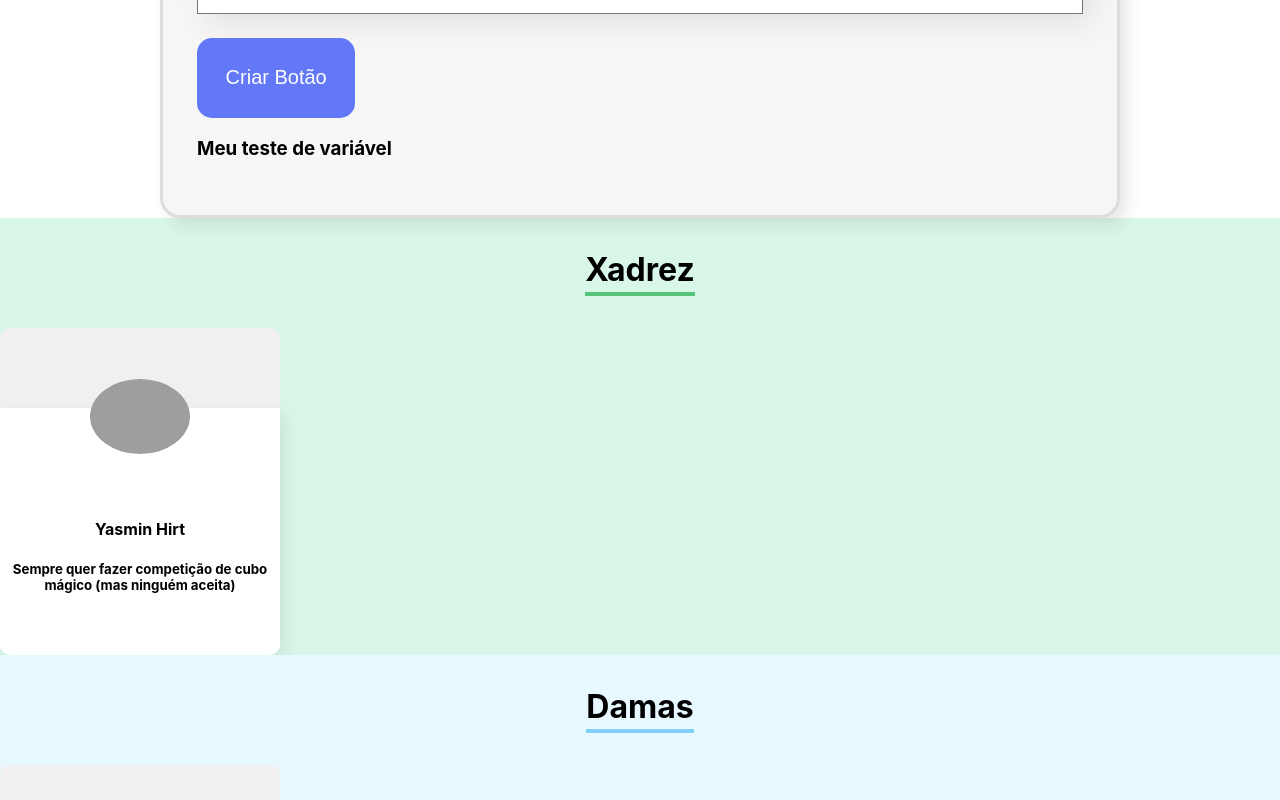
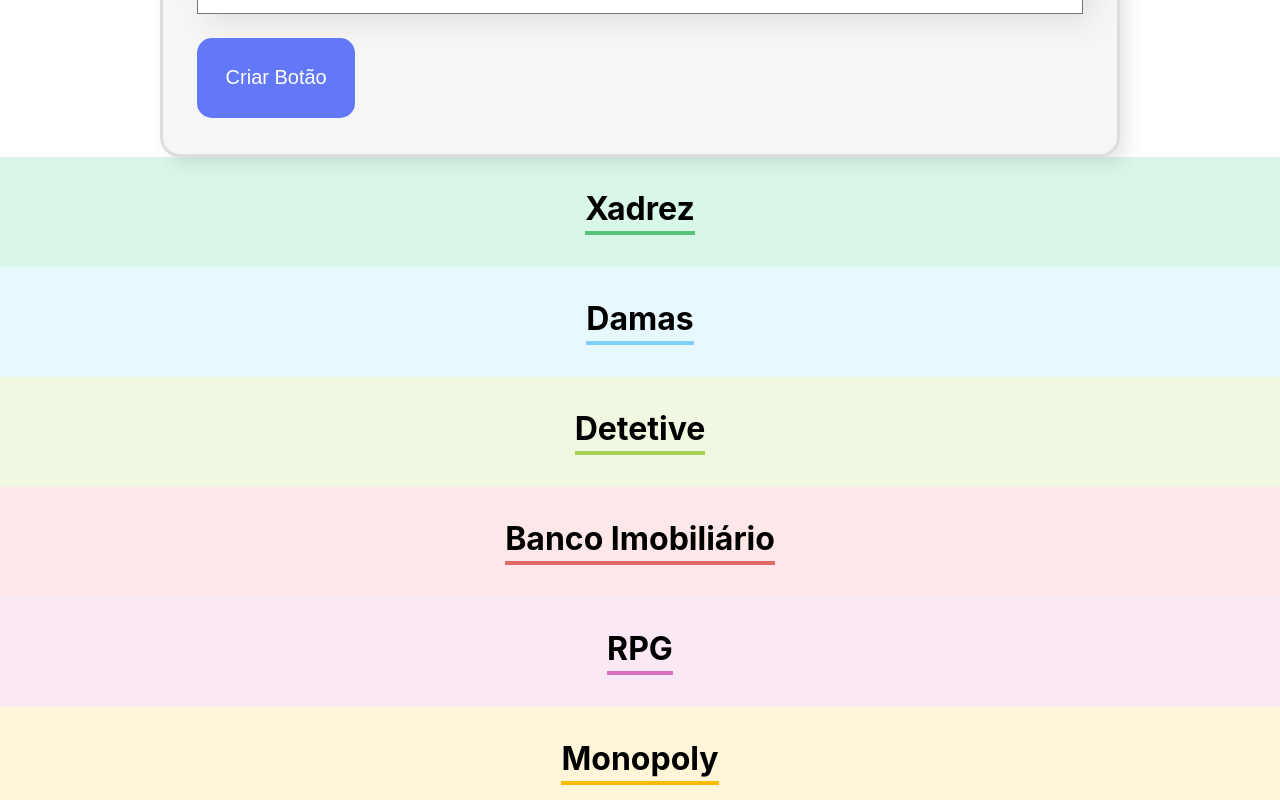
Before and after one commit to YasHirt/Jogano, a React (Create React App) app: page / in a window 1280 px wide. Shown: the part 880-1680 px from the top of the page. Built offline with nearby package versions, Linux system fonts and the light colour scheme; grey boxes are pictures that could not be loaded.

Commit message:
mapeando os jogadores

```diff
--- a/src/App.js
+++ b/src/App.js
@@ -49,6 +49,7 @@
 ]
 
 function App() {
+
   const [colaboradores, setColaborades] = useState([])
   const aoNovoColaboradorAdcionado = (colaborador) => {
     setColaborades([...colaboradores, colaborador])
@@ -58,7 +59,13 @@
       <Banner />
       <Formulario listaDeJogos={jogos.map(jogo => jogo.nome)} aoColaboradorCadastrado={colaborador => aoNovoColaboradorAdcionado(colaborador)} />
 
-      {jogos.map(jogo => <Jogo key={jogo.nome} nome={jogo.nome} corPrimaria={jogo.corPrimaria} corSecundaria={jogo.corSecundaria} />)}
+      {jogos.map(jogo => <Jogo
+
+        key={jogo.nome}
+        nome={jogo.nome}
+        corPrimaria={jogo.corPrimaria}
+        corSecundaria={jogo.corSecundaria}
+        colaboradores={colaboradores} />)}
 
 
     </div>
--- a/src/componentes/CardJogador/CardJogador.js
+++ b/src/componentes/CardJogador/CardJogador.js
@@ -1,14 +1,14 @@
 import './cardJogador.css'
 
-const CardJogador = () =>
+const CardJogador = (props) =>
 {
     return (
         <div className='jogador'>
             <div className='cabecalho'>
-                <img src='https://github.com/YasHirt.png' alt='Foto  da Jogadora'/>
+                <img src={props.imagem} alt='Foto  da Jogadora'/>
             </div>
             <div className='rodape'>
-                <h4> Yasmin Hirt</h4>
+                <h4> {props.nome}</h4>
                 <h5>Sempre quer fazer competição de cubo mágico (mas ninguém aceita) </h5>
             </div>
 
@@ -18,3 +18,5 @@
 }
 
 export default CardJogador
+
+                // 'https://github.com/YasHirt.png'
--- a/src/componentes/Formulario/Formulario.js
+++ b/src/componentes/Formulario/Formulario.js
@@ -28,7 +28,6 @@
                 <Botao>
                     Criar Botão
                 </Botao>
-                <h3>Meu teste de variável</h3>
 
             </form>
         </section>
--- a/src/componentes/Jogo/Jogo.js
+++ b/src/componentes/Jogo/Jogo.js
@@ -4,10 +4,10 @@
 const Jogo = (props) =>
 {
     return (
-        // No React, o style recebe um objeto JavaScript, não uma string.
         <section className="sectionJogo" style={{backgroundColor: props.corPrimaria}}>
             <h3 style={{ borderColor: props.corSecundaria}}>{props.nome}</h3>
-            <CardJogador/>
+
+            {props.colaboradores.map(colaborador => <CardJogador nome={colaborador.nome} imagem={colaborador.imagem}/>)}
         </section>
     )
 }
```
